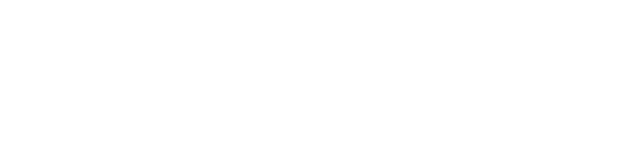
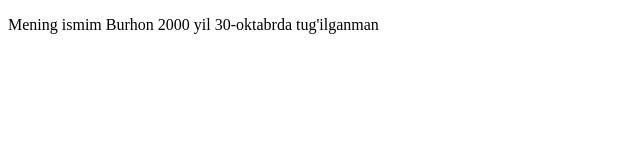
Before and after one commit to Burhon8789/my-website, a plain HTML site: page index.html in a window 1280 px wide. Shown: the whole page, without its empty margins (0-640 px from the left). Drawn offline with Linux system fonts and the light colour scheme.

```diff
--- a/index.html
+++ b/index.html
@@ -4,9 +4,9 @@
     <meta charset="UTF-8">
     <meta http-equiv="X-UA-Compatible" content="IE=edge">
     <meta name="viewport" content="width=device-width, initial-scale=1.0">
-    <title>Learning good</title>
+    <title>Learning goood</title>
 </head>
 <body>
-
+    <p>Mening ismim Burhon 2000 yil 30-oktabrda tug'ilganman</p>
 </body>
 </html>
```
